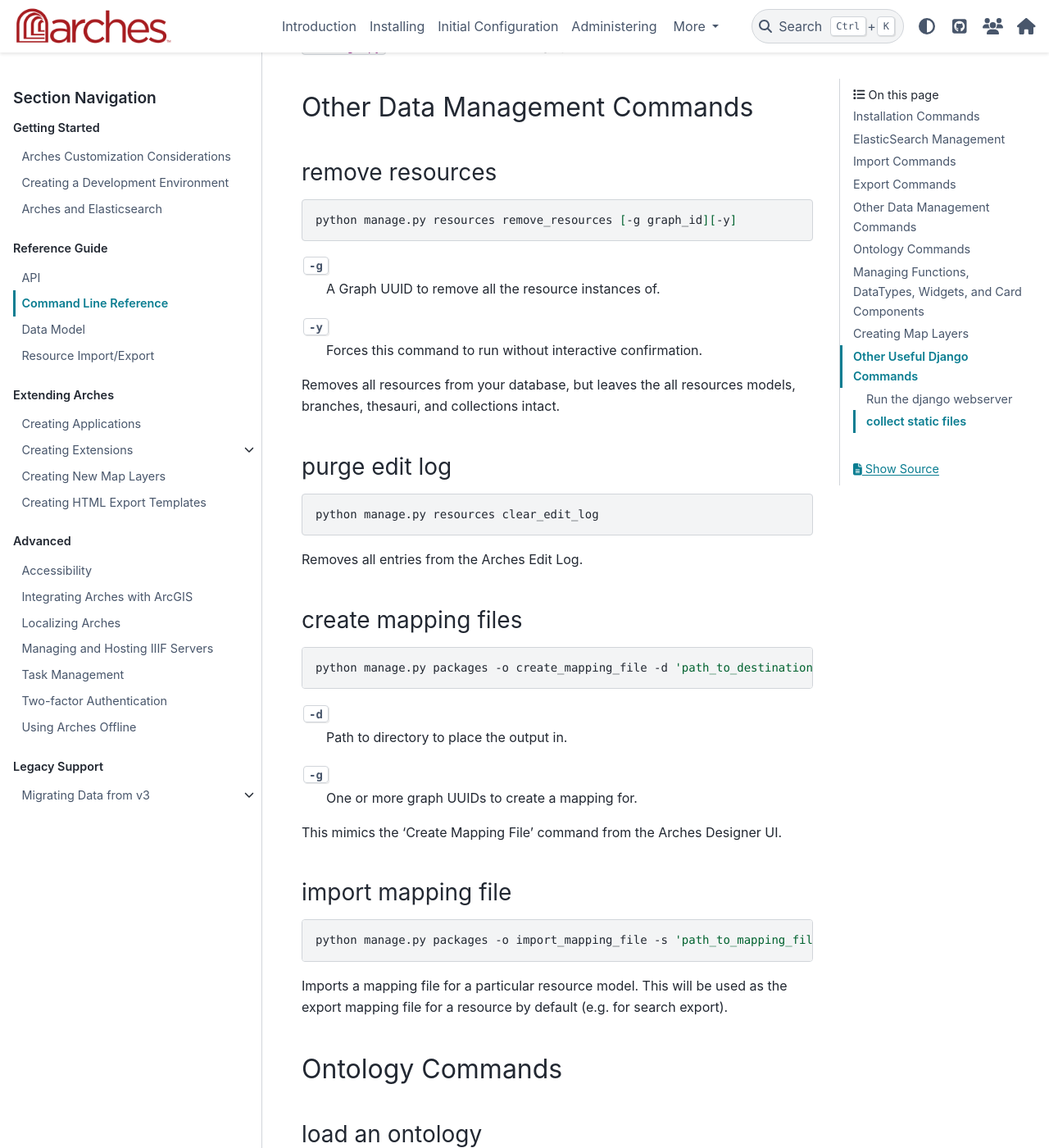
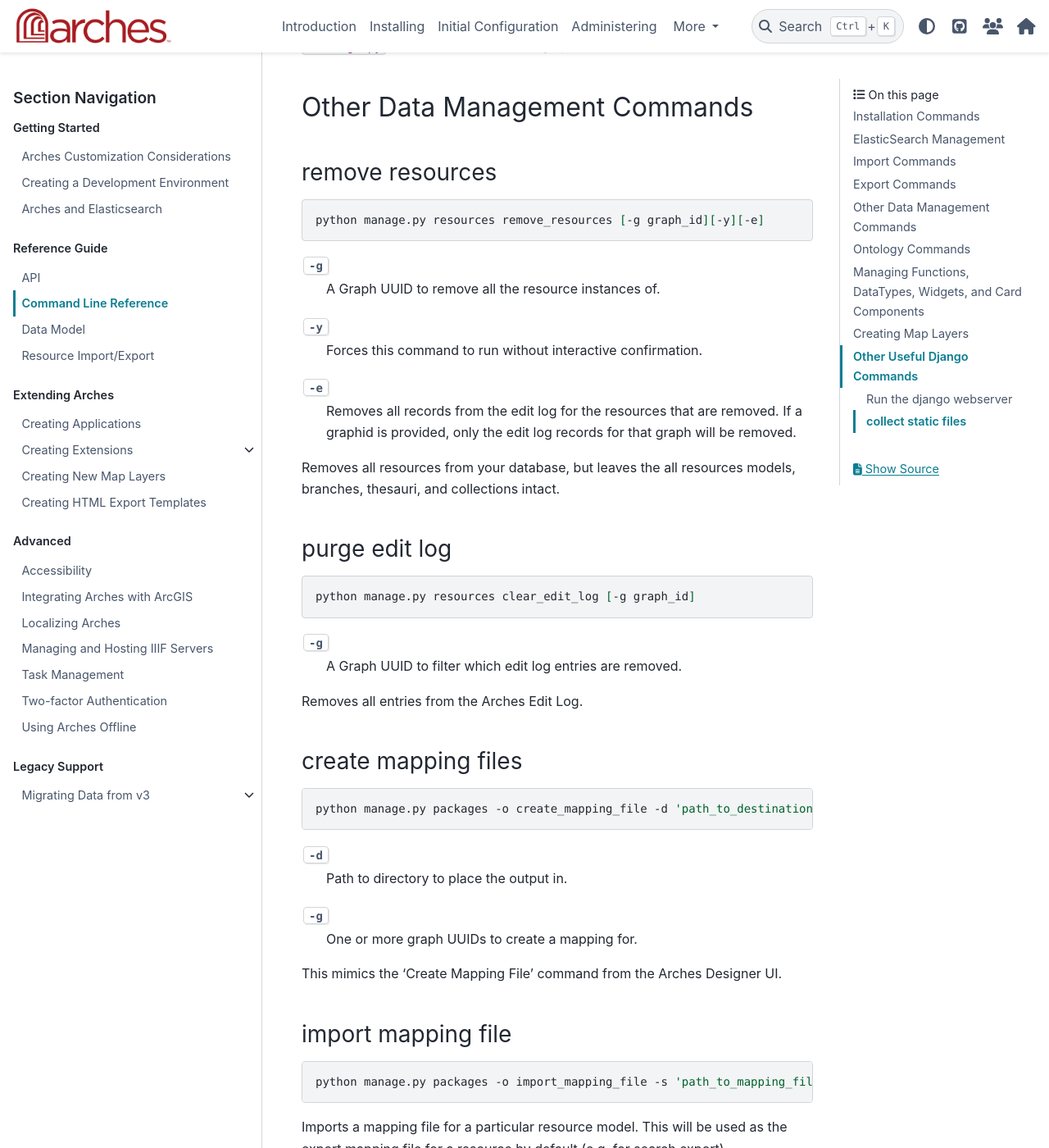
Before and after one commit to archesproject/arches-docs, a Sphinx documentation site: the page built from docs/developing/reference/command-line-reference.rst, in a window 1280 px wide and 1400 px high, scrolled down 6909 px. Shown: the whole window at 82% size. Built offline with Sphinx 7.4.7 and the PyData theme 0.15.4, drawn with Linux system fonts in a browser that asks for light colours.

Commit message:
Add additional flags and descriptions

```diff
--- a/docs/developing/reference/command-line-reference.rst
+++ b/docs/developing/reference/command-line-reference.rst
@@ -293,10 +293,11 @@
 ----------------
 .. code-block:: bash
 
-    python manage.py resources remove_resources [-g graph_id][-y]
+    python manage.py resources remove_resources [-g graph_id][-y][-e]
 
 -g  A Graph UUID to remove all the resource instances of.
 -y  Forces this command to run without interactive confirmation.
+-e  Removes all records from the edit log for the resources that are removed. If a graphid is provided, only the edit log records for that graph will be removed.
 
 Removes all resources from your database, but leaves the all resources
 models, branches, thesauri, and collections intact.
@@ -305,7 +306,9 @@
 --------------
 .. code-block:: bash
 
-    python manage.py resources clear_edit_log
+    python manage.py resources clear_edit_log [-g graph_id]
+
+-g  A Graph UUID to filter which edit log entries are removed.
 
 Removes all entries from the Arches Edit Log.
 
```
